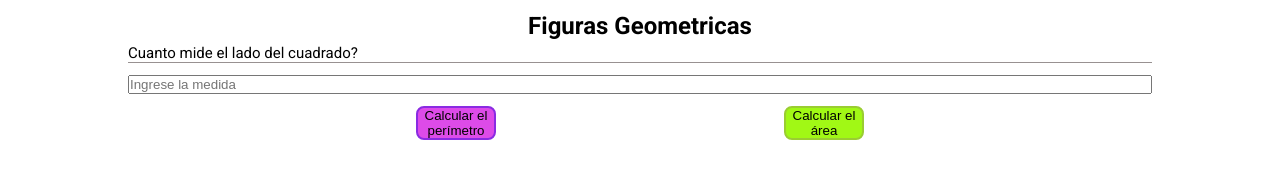
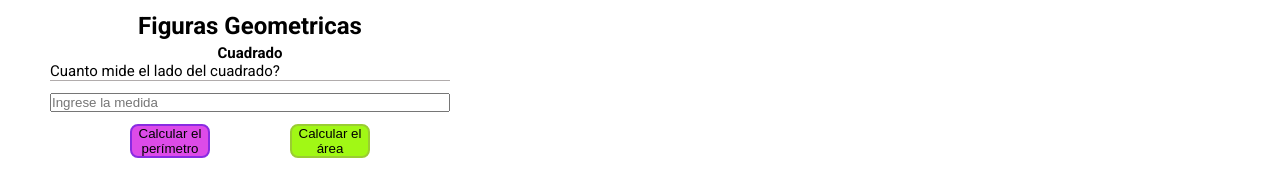
Before and after one commit to Jencler/curso-practico-js, a plain HTML site: page index.html in a window 1280 px wide. Drawn offline with Linux system fonts and the light colour scheme.

Commit message:
Ultimos arreglos sobre las figuras y los estilos en los documentos

```diff
--- a/figuras.js
+++ b/figuras.js
@@ -67,7 +67,7 @@ function areaCirculo (radio) {
 
 console.groupEnd()
 
-/* Interacion con html y javascrpt */
+/* Interacion con html y javascrpt cuadrado */
 
 
 function calcularPerimetroCuadrado(){
@@ -85,3 +85,9 @@ function calcularAreaCuadrado(){
     const area = areaCuadrado(value)
     alert(area)
 }
+
+/* Triangulo */
+
+function calcularPerimetroTriangulo () {
+
+}
--- a/index.html
+++ b/index.html
@@ -11,10 +11,12 @@
 </head>
 
 <body>
+<div class="container">
     <header class="header">
         <h1 class="title">Figuras Geometricas</h1>
     </header>
     <section class="container-form">
+        <h2 class="subtitle">Cuadrado</h2>
         <form action="#" class="form">
             <label for="InputCuadrado" class="label">Cuanto mide el lado del cuadrado?</label>
             <input type="number" class="input" placeholder="Ingrese la medida" id="InputCuadrado">
@@ -24,8 +26,7 @@
             </div>
         </form>
     </section>
-
-
+</div>
     <script src="./figuras.js"></script>
 </body>
 
--- a/mobile.css
+++ b/mobile.css
@@ -7,6 +7,9 @@ html {
     font-family: 'Roboto', sans-serif;
     font-size: 62.5%;
 }
+.container{
+    max-width: 500px;
+}
 .header{
     width: 100%;
     display: flex;
@@ -15,6 +18,7 @@ html {
     margin-top: 12px;
     margin-bottom: 4px;
 
+
 }
 .header .title {
     width: 80%;
@@ -22,12 +26,21 @@ html {
 
 }
 
+
 .container-form {
     display: grid;
     width: 100%;
     height: auto;
+    margin-bottom: 24px;
 }
-.form {
+.container-form .subtitle {
+    width: 80%;
+    text-align: center;
+    margin-left: auto;
+    margin-right: auto;margin
+}
+
+.container-form .form {
     display: flex;
     flex-direction: column;
     width: 80%;
@@ -37,7 +50,7 @@ html {
 .label {
     font-size: 1.5rem;
     margin-bottom: 12px;
-    border-bottom: 1px solid rgb(152, 145, 145);
+    border-bottom: 1px solid rgb(177, 172, 172);
 }
 .input{
     margin-bottom: 12px;
```
